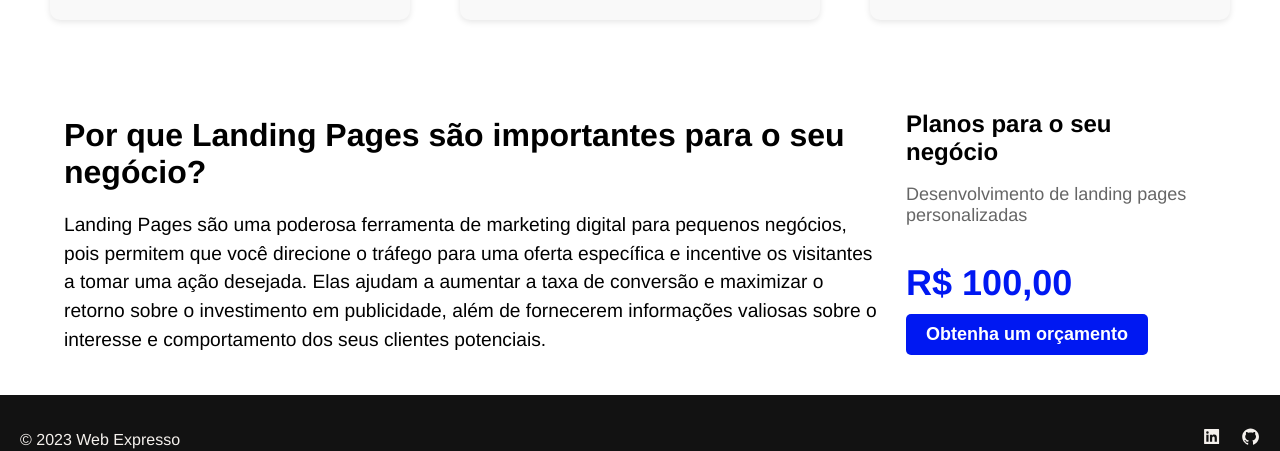
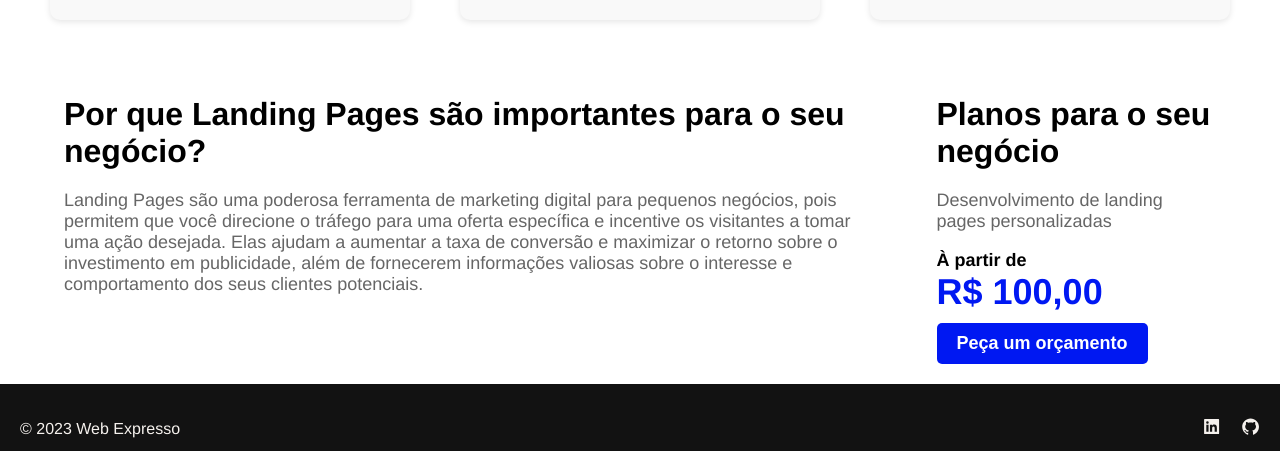
Before and after one commit to Raphael-Soares/WebExpresso, a React (Vite) app: page / in a window 1280 px wide. Shown: the part 2346-2797 px from the top of the page. Built offline with nearby package versions, Linux system fonts and the light colour scheme.

Commit message:
preço styled

```diff
--- a/src/App.jsx
+++ b/src/App.jsx
@@ -25,7 +25,7 @@ function App() {
                     display: "flex",
                     flexDirection: "row",
                     justifyContent: "space-between",
-                    alignItems: "center",
+                    alignItems: "start",
 
                     margin: "0 auto",
                     padding: "0 5vw",
--- a/src/pages/Preco.jsx
+++ b/src/pages/Preco.jsx
@@ -4,27 +4,42 @@ import styled from "styled-components";
 const PriceContainer = styled.div`
     background-color: #fff;
     border-radius: 10px;
-    padding: 20px;
     margin-bottom: 20px;
 `;
 
 const PriceTitle = styled.h2`
-    font-size: 24px;
-    font-weight: bold;
-    margin-bottom: 10px;
+    font-size: 2rem;
+    margin-bottom: 20px;
 `;
 
 const PriceSubtitle = styled.p`
     font-size: 18px;
     color: #666;
-    margin-bottom: 10px;
 `;
 
 const Price = styled.p`
     font-size: 36px;
     font-weight: bold;
     color: #0018f2;
+    margin: 0;
     margin-bottom: 10px;
+`;
+
+const PriceText = styled.p`
+    font-size: 18px;
+    font-weight: bold;
+    margin: 0;
+
+    font-size: 18px;
+    margin-right: 0.5em;
+`;
+
+const PriceWrapper = styled.div`
+    display: flex;
+    flex-direction: column;
+    align-items: left;
+
+    /* border: 1px solid #0018f2; */
 `;
 
 const PriceButton = styled.button`
@@ -48,9 +63,14 @@ const PriceComponent = () => {
         <PriceContainer>
             <PriceTitle>Planos para o seu negócio</PriceTitle>
             <PriceSubtitle>Desenvolvimento de landing pages personalizadas</PriceSubtitle>
-            <Price>R$ 100,00</Price>
+
+            <PriceWrapper>
+                <PriceText>À partir de</PriceText>
+                <Price>R$ 100,00</Price>
+            </PriceWrapper>
+
             <PriceButton onClick={() => alert("Entre em contato para mais informações!")}>
-                Obtenha um orçamento
+                Peça um orçamento
             </PriceButton>
         </PriceContainer>
     );
--- a/src/pages/SobreLandingPages.jsx
+++ b/src/pages/SobreLandingPages.jsx
@@ -2,6 +2,7 @@ import styled from "styled-components";
 
 const SobreLandingPagesWrapper = styled.div`
     width: 100%;
+    padding-right: 5em;
 `;
 
 const Titulo = styled.h2`
@@ -10,8 +11,9 @@ const Titulo = styled.h2`
 `;
 
 const Texto = styled.p`
-    font-size: 1.2rem;
-    line-height: 1.5;
+    font-size: 18px;
+    color: #666;
+    margin-bottom: 10px;
 `;
 
 function SobreLandingPages() {
```
Also changed, not shown: src/pages/Form.jsx (added, +7 -0 lines).
